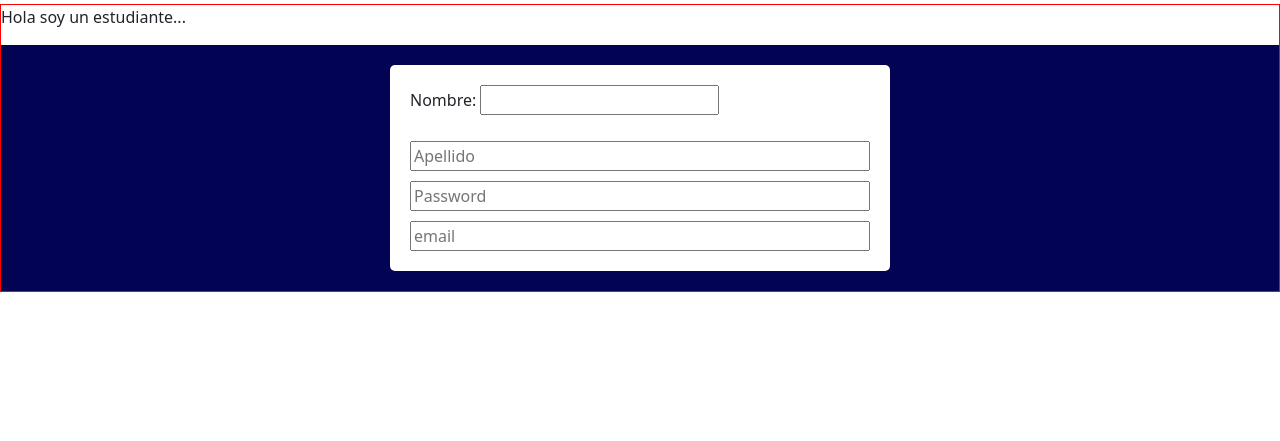
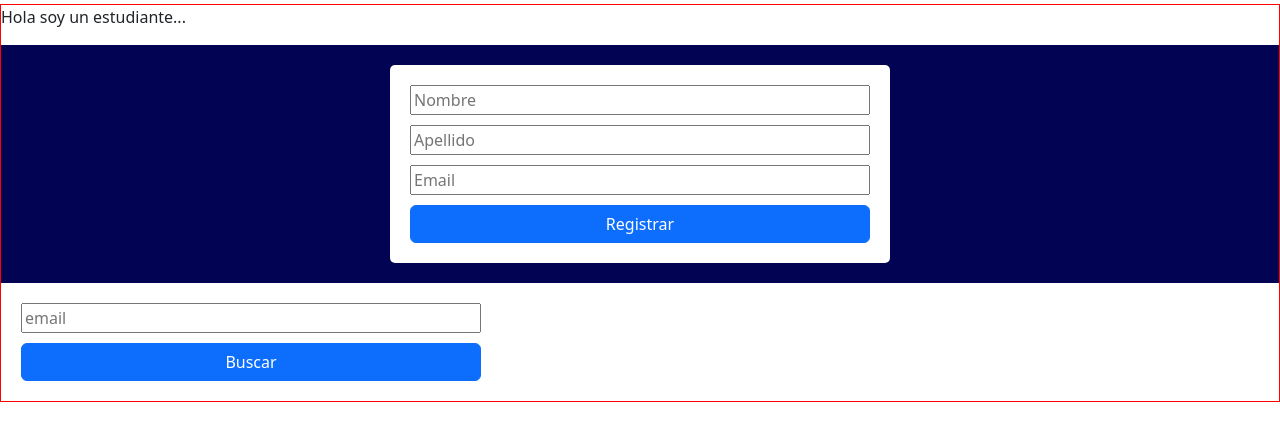
Before and after one commit to ManuelVB99/webDjango, a Django app: page /AppCoder/estudiantes/ in a window 1280 px wide. Shown: the part 56-497 px from the top of the page. Run offline with Django 4.2, Linux system fonts and the light colour scheme; some libraries are stand-ins or nearby versions.

Commit message:
Clase 21

```diff
--- /dev/null
+++ b/AppCoder/forms.py
@@ -0,0 +1,6 @@
+from django import forms
+
+class form_estudiantes(forms.Form):
+    nombre = forms.CharField(max_length=30)
+    apellido = forms.CharField(max_length=30)
+    email = forms.EmailField()
--- a/AppCoder/template/estudiantes.html
+++ b/AppCoder/template/estudiantes.html
@@ -5,12 +5,31 @@
 {% block contenido %}
     <p>Hola soy un estudiante...</p>
     <div class="contenidoEstudiantes">
-        <form class="formDataEstudiantes">
-            <p>Nombre: <input type="text" ></p>
-            <input type="text" placeholder="Apellido">
-            <input type="password" placeholder="Password">
-            <input type="email" placeholder="email">
+        <form class="formDataEstudiantes" action="/AppCoder/estudiantes/" method="POST"> {% csrf_token %}
+            <input type="text" name="nombre" placeholder="Nombre">
+            <input type="text" name="apellido" placeholder="Apellido">
+            <input type="email" name="email" placeholder="Email">
+            <button type="submit" class="btn btn-primary btndj">Registrar</button>
         </form>
     </div>
+    <div>
+        <form class="formDataEstudiantes" action="/AppCoder/buscar_estudiante/" method="GET">
+            <input type="email" name="email" placeholder="email">
+            <button type="submit" class="btn btn-primary btndj">Buscar</button>
+        </form>
+    </div>
+    <div>
+        {% if estudiantes %}
+        <ul>
+            {% for estudiante in estudiantes %}
+            <li>{{estudiante.nombre}}</li>
+            <li>{{estudiante.apellido}}</li>
+            <li>{{estudiante.email}}</li>
+            {% endfor %}
+        </ul>
+        {% endif %}
+    </div>
+
+
 
 {% endblock%}
--- a/AppCoder/urls.py
+++ b/AppCoder/urls.py
@@ -7,5 +7,7 @@ urlpatterns = [
     path("profesores/", profesores),
     path("entregables/", entregables),
     path("estudiantes/", estudiantes),
-    path("home/", home)
+    path("home/", home),
+    path("api_estudiantes/", api_estudiantes),
+    path("buscar_estudiante/", buscar_estudiante)
 ]
--- a/AppCoder/view.py
+++ b/AppCoder/view.py
@@ -1,5 +1,7 @@
 from django.shortcuts import render
 from django.http import HttpResponse
+from AppCoder.models import Estudiante
+from AppCoder.forms import form_estudiantes
 # Create your views here.
 
 def inicio(request):
@@ -15,7 +17,32 @@ def profesores(request):
     return render(request, "profesores.html")
 
 def estudiantes(request):
+    if request.method == "POST":
+       estudiante =  Estudiante(nombre = request.POST['nombre'], apellido = request.POST['apellido'], email = request.POST['email'])
+       estudiante.save()
+       return render(request, "home.html")
     return render(request, "estudiantes.html")
+
+def api_estudiantes(request):
+    if request.method == "POST":
+        formulario = form_estudiantes(request.POST)
+        if formulario.is_valid():
+            informacion = formulario.cleaned_data
+            estudiante = Estudiante(nombre=informacion["nombre"], apellido=informacion["apellido"], email=informacion["email"])
+            estudiante.save()
+            return render(request, "api_estudiantes.html")
+    else:
+        formulario = form_estudiantes()
+    return render(request, "api_estudiantes.html", {"formulario": formulario})
 
 def entregables(request):
     return render(request, "entregables.html")
+
+def buscar_estudiante(request):
+    if request.GET["email"]:
+        email = request.GET["email"]
+        estudiantes = Estudiante.objects.filter(email__icontains = email)
+        return render(request, "estudiantes.html", {"estudiantes": estudiantes})
+    else:
+        respuesta = "No enviaste datos"
+    return HttpResponse(respuesta)
```
Also changed, not shown: AppCoder/template/api_estudiantes.html (added, +22 -0 lines), db.sqlite3.
